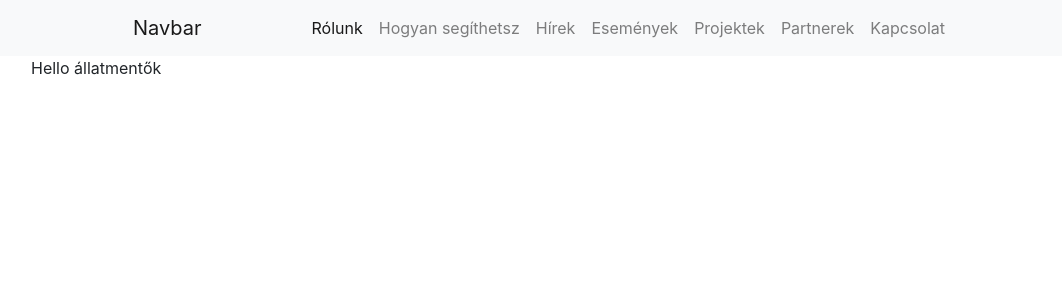
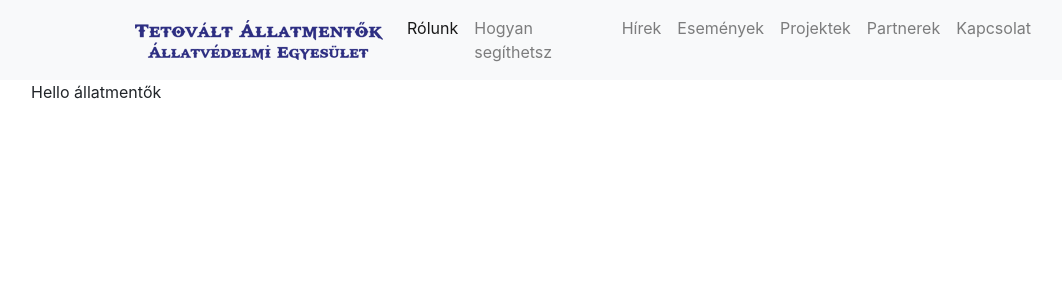
Before and after one commit to bigbugsteve/allatmentok, a PHP site: page / in a window 1280 px wide. Shown: the top 300 px of the page, without its empty margins (54-1116 px from the left). Run offline with PHP 8.4, Linux system fonts and the light colour scheme.

Commit message:
added image

```diff
--- a/includes/navigation.php
+++ b/includes/navigation.php
@@ -1,9 +1,11 @@
     <nav class="navbar navbar-expand-lg navbar-light bg-light">
         <div class="container w-75 m-auto">
-            <a class="navbar-brand" href="#">Navbar</a>
-            <button class="navbar-toggler" type="button" data-toggle="collapse" data-target="#navbarSupportedContent" aria-controls="navbarSupportedContent" aria-expanded="false" aria-label="Toggle navigation">
+            <a class="navbar-brand" href="#">
+                <img src="../public/logo.png" alt="">
+            </a>
+            <!-- <button class="navbar-toggler" type="button" data-toggle="collapse" data-target="#navbarSupportedContent" aria-controls="navbarSupportedContent" aria-expanded="false" aria-label="Toggle navigation">
                 <span class="navbar-toggler-icon"></span>
-            </button>
+            </button> -->
 
             <div class="collapse navbar-collapse m-auto" id="navbarSupportedContent">
                 <ul class="navbar-nav m-auto">
```
Also changed, not shown: public/logo.png (added).
